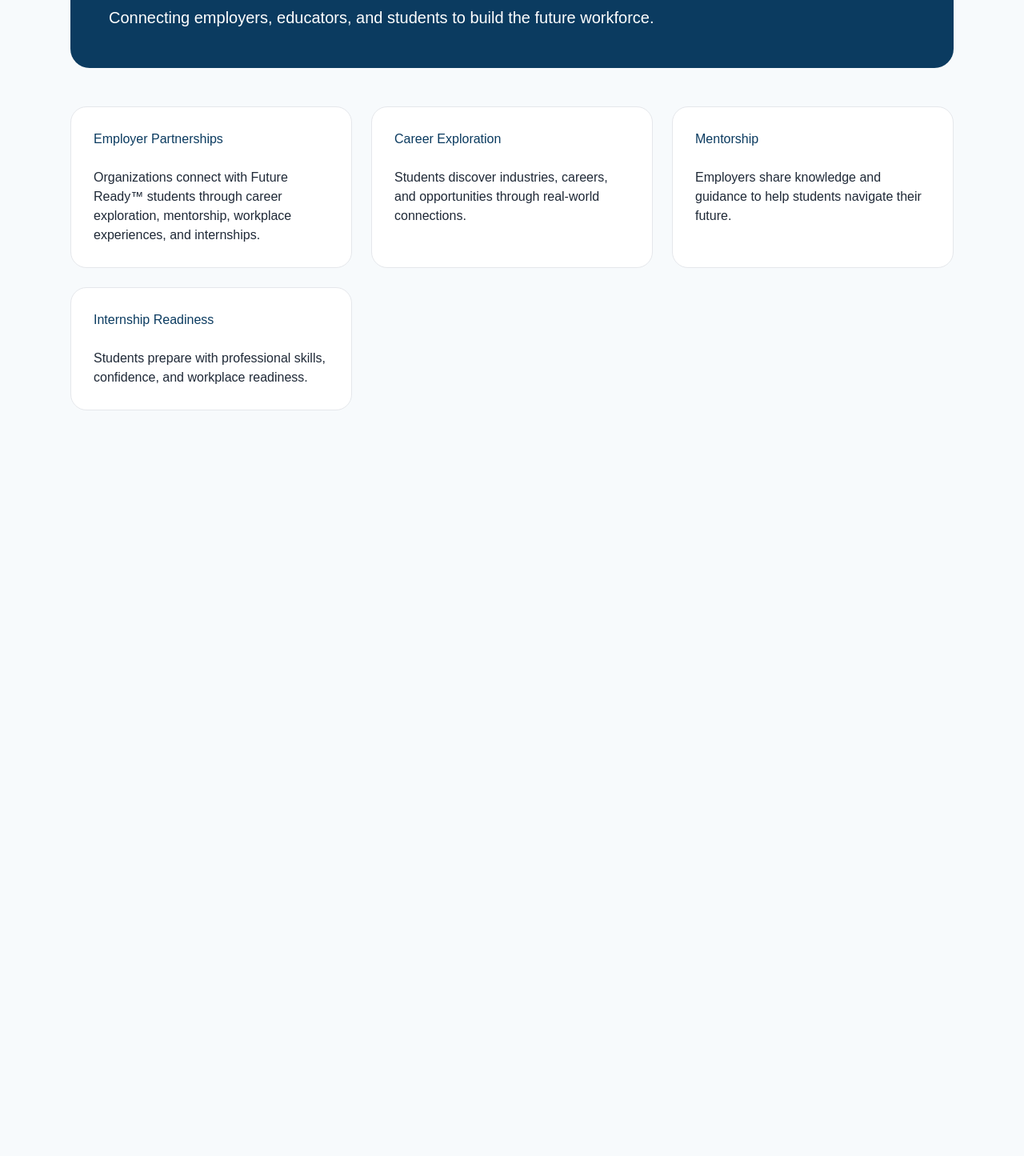
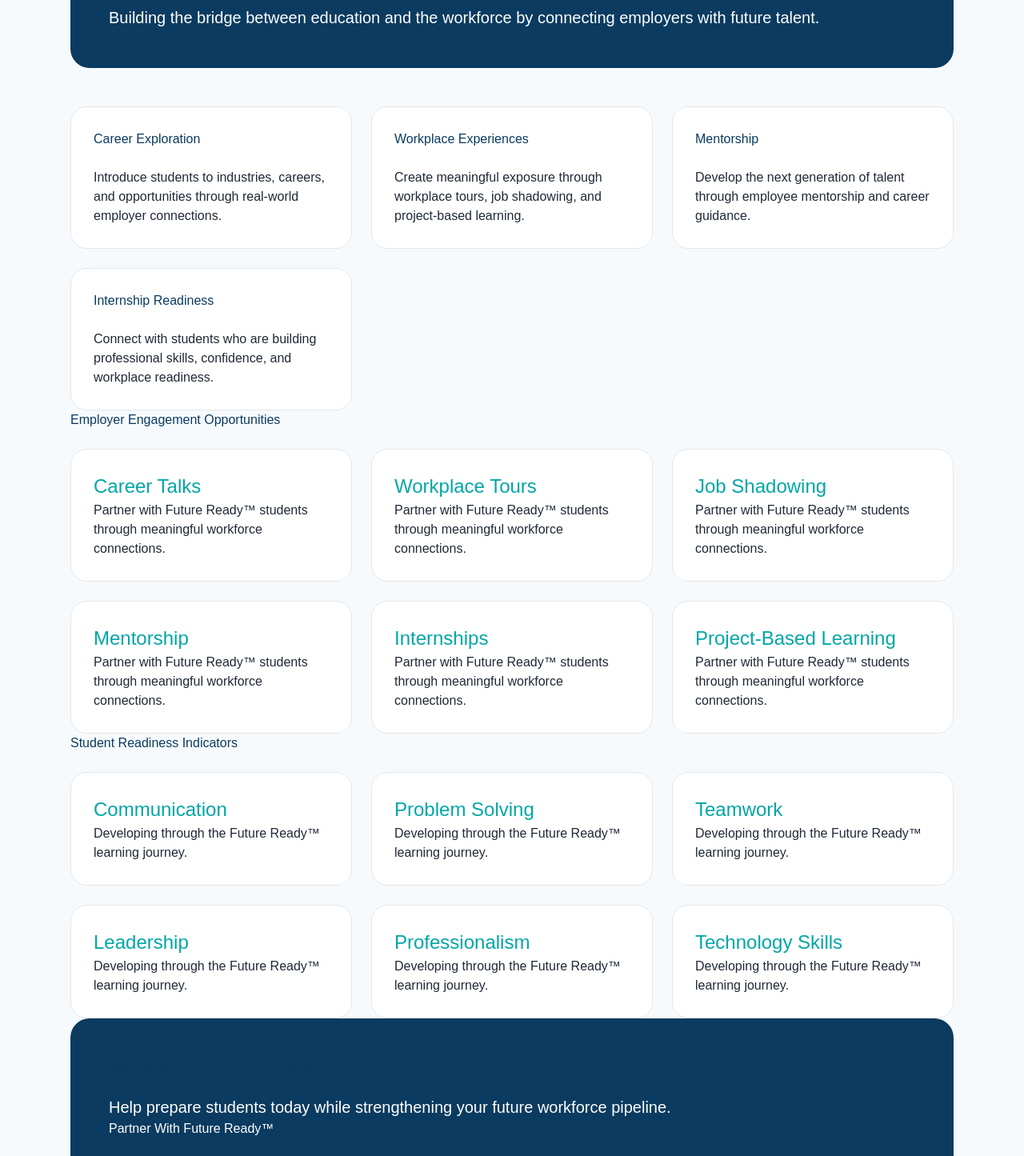
Before and after one commit to Link-Lake-Norman/Build6-, a Next.js app: page /employer-hub in a window 1280 px wide. Shown: the part 260-1705 px from the top of the page at 80% size. Before the commit the page ends 869 px from the top, so only its background shows below. Built offline with nearby package versions, Linux system fonts and the light colour scheme.

Commit message:
Build Future Ready employer ecosystem hub

```diff
--- a/app/employer-hub/page.tsx
+++ b/app/employer-hub/page.tsx
@@ -1,62 +1,169 @@
 export default function EmployerHubPage() {
+  const partners = [
+    {
+      title: "Career Exploration",
+      description:
+        "Introduce students to industries, careers, and opportunities through real-world employer connections.",
+    },
+    {
+      title: "Workplace Experiences",
+      description:
+        "Create meaningful exposure through workplace tours, job shadowing, and project-based learning.",
+    },
+    {
+      title: "Mentorship",
+      description:
+        "Develop the next generation of talent through employee mentorship and career guidance.",
+    },
+    {
+      title: "Internship Readiness",
+      description:
+        "Connect with students who are building professional skills, confidence, and workplace readiness.",
+    },
+  ];
+
+  const engagement = [
+    "Career Talks",
+    "Workplace Tours",
+    "Job Shadowing",
+    "Mentorship",
+    "Internships",
+    "Project-Based Learning",
+  ];
+
+  const readiness = [
+    "Communication",
+    "Problem Solving",
+    "Teamwork",
+    "Leadership",
+    "Professionalism",
+    "Technology Skills",
+  ];
+
   return (
     <main>
 
       <section className="hero">
+
         <h1>
           Future Ready™ Employer Hub
         </h1>
 
         <p>
-          Connecting employers, educators, and students to build the future workforce.
+          Building the bridge between education and the workforce by connecting
+          employers with future talent.
         </p>
+
       </section>
 
 
       <section className="journey-grid">
 
-        <div className="journey-card">
+        {partners.map((partner) => (
+
+          <article
+            className="journey-card"
+            key={partner.title}
+          >
+
             <h2>
-            Employer Partnerships
+              {partner.title}
             </h2>
+
             <p>
-            Organizations connect with Future Ready™ students through career exploration,
-            mentorship, workplace experiences, and internships.
+              {partner.description}
             </p>
-        </div>
+
+          </article>
+
+        ))}
+
+      </section>
 
 
-        <div className="journey-card">
+      <section>
+
         <h2>
-            Career Exploration
+          Employer Engagement Opportunities
         </h2>
+
+        <div className="journey-grid">
+
+          {engagement.map((item) => (
+
+            <article
+              className="journey-card"
+              key={item}
+            >
+
+              <h3>
+                {item}
+              </h3>
+
               <p>
-            Students discover industries, careers, and opportunities through real-world connections.
+                Partner with Future Ready™ students through meaningful
+                workforce connections.
               </p>
-        </div>
 
+            </article>
 
-        <div className="journey-card">
-          <h2>
-            Mentorship
-          </h2>
-          <p>
-            Employers share knowledge and guidance to help students navigate their future.
-          </p>
-        </div>
+          ))}
 
-
-        <div className="journey-card">
-          <h2>
-            Internship Readiness
-          </h2>
-          <p>
-            Students prepare with professional skills, confidence, and workplace readiness.
-          </p>
         </div>
 
       </section>
 
+
+      <section>
+
+        <h2>
+          Student Readiness Indicators
+        </h2>
+
+        <div className="journey-grid">
+
+          {readiness.map((skill) => (
+
+            <article
+              className="journey-card"
+              key={skill}
+            >
+
+              <h3>
+                {skill}
+              </h3>
+
+              <p>
+                Developing through the Future Ready™ learning journey.
+              </p>
+
+            </article>
+
+          ))}
+
+        </div>
+
+      </section>
+
+
+      <section className="hero">
+
+        <h2>
+          Become a Future Ready™ Employer Partner
+        </h2>
+
+        <p>
+          Help prepare students today while strengthening your future workforce
+          pipeline.
+        </p>
+
+        <button>
+          Partner With Future Ready™
+        </button>
+
+      </section>
+
+
     </main>
   );
 }
```
Lines whose indentation alone changed are shown as unchanged.
